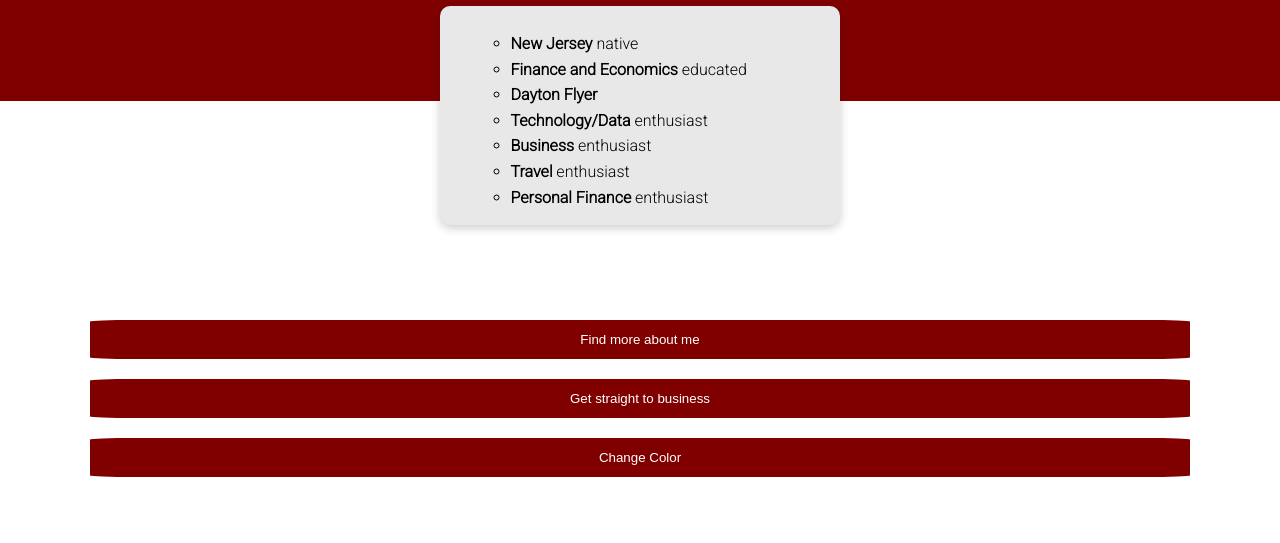
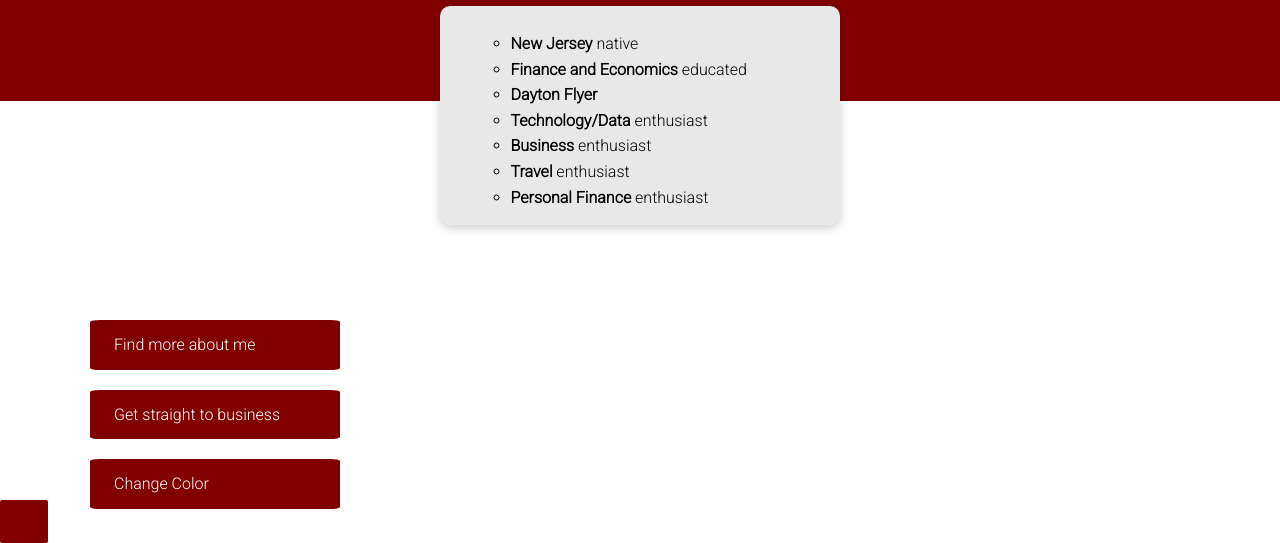
Before and after one commit to jlcalvano/Personal-Website, a plain HTML site: page public/index.html in a window 1280 px wide. Shown: the part 344-887 px from the top of the page. Before the commit the page ends 821 px from the top, so only its background shows below. Drawn offline with Linux system fonts and the light colour scheme; a web font is replaced by a local one.

Commit message:
structure

```diff
--- a/public/css/styles.css
+++ b/public/css/styles.css
@@ -103,26 +103,9 @@ p {
 }
 
 
-/* About */
-.about .flex {
-    flex-direction: column;
-
-}
-
-.icons {
-    padding: 8px;
-    margin-top: 10px;
-}
 
 
-.about button {
-    width: 200px;
-    height: 50px;
-    justify-self: center;
-    margin: 8px;
-}
-
-/* Card */
+/* Home - Card */
 .card {
     background-color: #E8E8E8;
     color: black;
@@ -144,7 +127,7 @@ p {
 }
 
 
-.butt {
+.links a {
     padding: 12px 24px;
     background-color: var(--primary-color);
     color: white;
@@ -152,8 +135,29 @@ p {
     transition: transform 250ms cubic-bezier(.2,.8,.4,1);
     border-radius: 4%;
     border-style: none;
+    width: 250px;
 }
 
-.butt:hover {
+.links .a:hover {
     transform: scale(1.10);
 }
+
+
+/* About  - About */
+.about .flex {
+    flex-direction: column;
+
+}
+
+.icons {
+    padding: 8px;
+    margin-top: 10px;
+}
+
+
+.about button {
+    width: 200px;
+    height: 50px;
+    justify-self: center;
+    margin: 8px;
+}
--- a/public/index.html
+++ b/public/index.html
@@ -73,9 +73,9 @@
             </ul>
         </div>
         <div class="container grid">
-            <button class="butt" type="button">Find more about me</button>
-            <button class="butt" type="button">Get straight to business</button>
-            <button class="butt click-me" type="button">Change Color</button>
+            <a class="butt" type="button">Find more about me</button>
+            <a class="butt" type="button">Get straight to business</button>
+            <a class="butt click-me" type="button">Change Color</button>
         </div>
     </section>
 </body>
```
